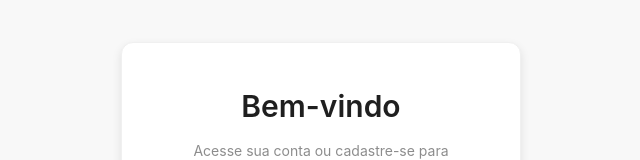
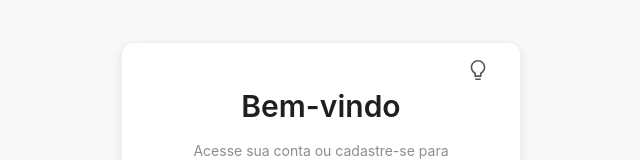
Before and after one commit to Xdrulla/Discord-Integration, a React (Vite) app in the folder frontend/: page /login in a window 1280 px wide. Shown: the part 152-312 px from the top of the page, without its empty margins (319-959 px from the left). Built offline with nearby package versions, Linux system fonts and the light colour scheme; no server answers.

Commit message:
fix: improve dark mode across app

```diff
--- a/frontend/src/components/Auth/Login.jsx
+++ b/frontend/src/components/Auth/Login.jsx
@@ -3,10 +3,11 @@ import { signInWithEmailAndPassword, createUserWithEmailAndPassword } from "fire
 import { auth, db } from "../../config/firebaseConfig";
 import { useNavigate } from "react-router-dom";
 import { Input, Button, Card, Typography, message, Tabs, Form } from "antd";
-import { LockOutlined, MailOutlined } from "@ant-design/icons";
+import { LockOutlined, MailOutlined, BulbOutlined, BulbFilled } from "@ant-design/icons";
 import { setDoc, doc } from "firebase/firestore";
 import { useContext } from "react";
 import AuthContext from "../../context/AuthContext";
+import useDarkMode from "../../hooks/useDarkMode";
 
 const { Title, Text } = Typography;
 
@@ -15,6 +16,7 @@ const AuthPage = () => {
   const [activeTab, setActiveTab] = useState("login");
   const navigate = useNavigate();
   const { user, loading: authLoading } = useContext(AuthContext);
+  const [darkMode, setDarkMode] = useDarkMode();
 
   if (authLoading) {
     return <div>Carregando...</div>;
@@ -50,6 +52,13 @@ const AuthPage = () => {
   return (
     <div className="auth-container">
       <Card className="auth-card">
+        <button
+          onClick={() => setDarkMode(!darkMode)}
+          className="theme-toggle"
+          title="Alternar Tema"
+        >
+          {darkMode ? <BulbFilled /> : <BulbOutlined />}
+        </button>
         <Title level={2} className="auth-title">Bem-vindo</Title>
         <Text type="secondary">Acesse sua conta ou cadastre-se para continuar</Text>
 
--- a/frontend/src/pages/App.jsx
+++ b/frontend/src/pages/App.jsx
@@ -8,8 +8,11 @@ import ProtectedLayout from "../components/layout/ProtectedLayout";
 import AuthPage from "../components/Auth/Login";
 import GoalsManager from "../components/Auth/GoalsManager";
 import ManageSpecialDates from "../components/Admin/ManageSpecialDates";
+import useDarkMode from "../hooks/useDarkMode";
 
 function App() {
+  // Apply the saved theme on initial load so every route respects the chosen mode
+  useDarkMode();
   return (
     <AuthProvider>
       <Router>
--- a/frontend/src/styles/_login.scss
+++ b/frontend/src/styles/_login.scss
@@ -15,6 +15,13 @@
   border-radius: 12px;
   background: #fff;
   text-align: center;
+  position: relative;
+
+  .theme-toggle {
+    position: absolute;
+    top: 10px;
+    right: 10px;
+  }
 }
 
 .auth-title {
@@ -39,3 +46,37 @@
 .auth-form .ant-btn {
   margin-top: 10px;
 }
+
+body.dark {
+  .auth-container {
+    background: var(--background-color);
+    color: var(--text-color);
+  }
+
+  .auth-card {
+    background: var(--card-bg);
+    color: var(--text-color);
+    box-shadow: none;
+    border: 1px solid var(--border-color);
+    .theme-toggle {
+      color: var(--text-color);
+    }
+  }
+
+  .ant-tabs-tab,
+  .ant-input,
+  .ant-input-password,
+  .ant-input-password input {
+    background-color: #2a2a2a;
+    color: var(--text-color);
+    border-color: var(--border-color);
+  }
+
+  .ant-input::placeholder {
+    color: #aaa;
+  }
+
+  .ant-tabs-tab-btn {
+    color: var(--text-color);
+  }
+}
--- a/frontend/src/styles/_records-table.scss
+++ b/frontend/src/styles/_records-table.scss
@@ -15,6 +15,7 @@
   -webkit-overflow-scrolling: touch;
   display: flex;
   flex-direction: column;
+  transition: background-color 0.3s, color 0.3s, border-color 0.3s;
 
   @media (max-width: 1400px) {
     width: 95vw;
@@ -78,11 +79,13 @@
     font-weight: bold;
     padding: 16px;
     text-transform: uppercase;
+    border-bottom: 1px solid $goepik-border-light;
   }
 
   .ant-table-tbody > tr > td {
     font-size: 14px;
     padding: 14px;
+    border-bottom: 1px solid $goepik-border-light;
   }
 
   @media (max-width: 768px) {
@@ -304,6 +307,7 @@ body.dark .table-container {
   color: var(--text-color);
   box-shadow: none;
   border-color: var(--border-color);
+  transition: background-color 0.3s, color 0.3s, border-color 0.3s;
 }
 
 body.dark .ant-table-thead > tr > th,
@@ -311,6 +315,7 @@ body.dark .ant-table-tbody > tr > td {
   background-color: var(--card-bg);
   color: var(--text-color);
   border-color: var(--border-color);
+  border-bottom: 1px solid var(--border-color);
 }
 
 body.dark .record-card {
--- a/frontend/src/styles/_sidebar-menu.scss
+++ b/frontend/src/styles/_sidebar-menu.scss
@@ -6,7 +6,7 @@
   border-right: 1px solid #e6e6e6;
   display: flex;
   flex-direction: column;
-  transition: width 0.3s ease;
+  transition: background-color 0.3s, border-color 0.3s, width 0.3s ease;
   position: sticky;
   top: 0;
   z-index: 1000;
@@ -58,7 +58,7 @@
         padding: 0.5rem 1rem;
         text-align: left;
         border-radius: 12px;
-        transition: all 0.2s ease;
+        transition: background-color 0.2s ease, color 0.2s ease;
 
         &:hover {
           background-color: #f0f0f0;
--- a/frontend/src/styles/_topbar.scss
+++ b/frontend/src/styles/_topbar.scss
@@ -6,6 +6,7 @@
   padding: 0 24px;
   height: 75px;
   box-shadow: 0 2px 4px rgba(0, 0, 0, 0.06);
+  transition: background-color 0.3s, color 0.3s, box-shadow 0.3s;
   z-index: 10;
   position: fixed;
   width: 100%;
@@ -71,6 +72,7 @@
     cursor: pointer;
     padding: 4px 12px;
     border-bottom: 2px solid transparent;
+    transition: color 0.2s, border-color 0.2s;
 
     &:hover {
       color: #1677ff;
@@ -92,6 +94,7 @@
 body.dark .topbar {
   background-color: var(--sidebar-bg);
   box-shadow: none;
+  transition: background-color 0.3s, color 0.3s, box-shadow 0.3s;
 
   &__nav a,
   &__nav button,
--- a/frontend/src/styles/main.scss
+++ b/frontend/src/styles/main.scss
@@ -35,6 +35,7 @@ body {
   background-image: radial-gradient(rgba(0, 0, 0, 0.05) 1px, transparent 1px);
   background-size: 12px 12px;
   background-position: 0 0;
+  transition: background-color 0.3s, color 0.3s;
 
   @media (max-width: 576px) {
     background-size: 10px 10px;
@@ -61,6 +62,7 @@ body {
   max-width: 1400px;
   box-shadow: 0 4px 16px rgba(0, 0, 0, 0.05);
   flex-grow: 1;
+  transition: background-color 0.3s, color 0.3s, box-shadow 0.3s;
 
   @media (max-width: 576px) {
     display: flex;
@@ -122,6 +124,7 @@ body.dark {
   cursor: pointer;
   margin-right: 16px;
   color: #555;
+  transition: color 0.3s;
 
   &:hover {
     color: #1677ff;
@@ -134,4 +137,5 @@ body.dark {
 
 body.dark .theme-toggle {
   color: #f0f0f0;
+  transition: color 0.3s;
 }
```
